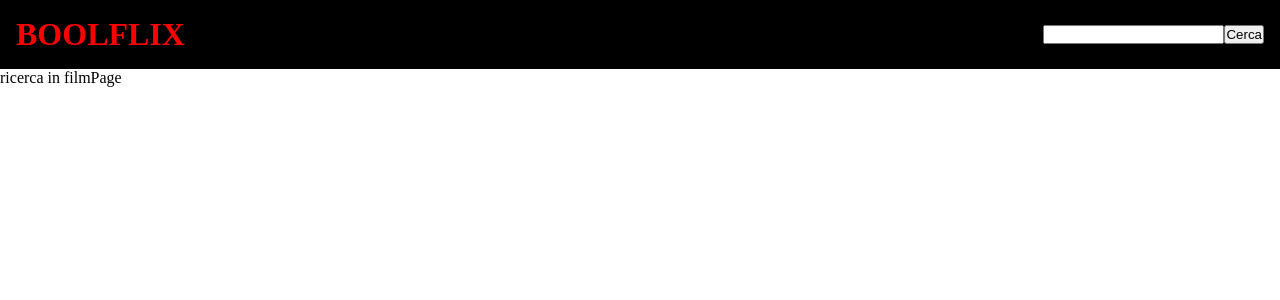
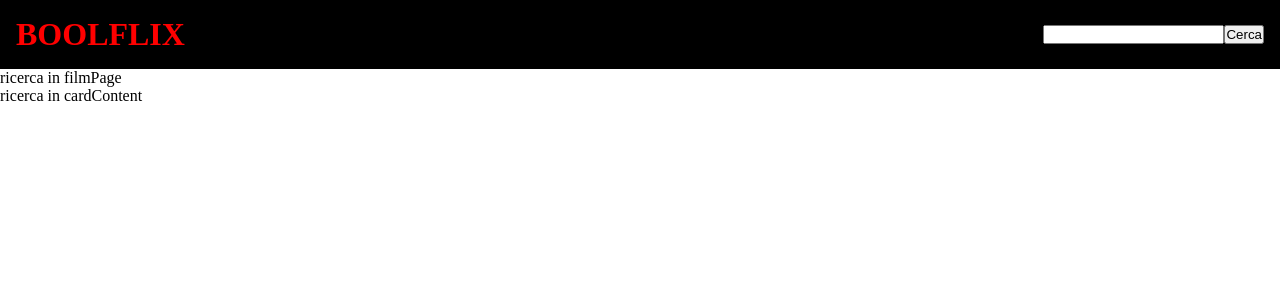
Before and after one commit to DavideSias/vue-boolflix, a Vue app: page / in a window 1280 px wide. Shown: the top 300 px of the page. Built offline with nearby package versions, Linux system fonts and the light colour scheme.

Commit message:
Add card component

```diff
--- /dev/null
+++ b/src/components/CardContent.vue
@@ -0,0 +1,18 @@
+<template>
+  <div>
+    {{ ( 'ricerca in cardContent' + ' ' + filmString) }}
+  </div>
+</template>
+
+<script>
+export default {
+  name: 'CardContent',
+  props: {
+    filmString: String,
+  },
+};
+</script>
+
+<style lang="scss" scoped>
+
+</style>
--- a/src/components/FilmPage.vue
+++ b/src/components/FilmPage.vue
@@ -1,12 +1,16 @@
 <template>
   <div>
     {{ ( 'ricerca in filmPage' + ' ' + getString) }}
+    <card-content :film-string="getString" />
   </div>
 </template>
 
 <script>
+import CardContent from './CardContent.vue';
+
 export default {
   name: 'FilmPage',
+  components: { CardContent },
   props: {
     getString: String,
   },
@@ -14,5 +18,4 @@ export default {
 </script>
 
 <style lang="scss" scoped>
-
 </style>
```
